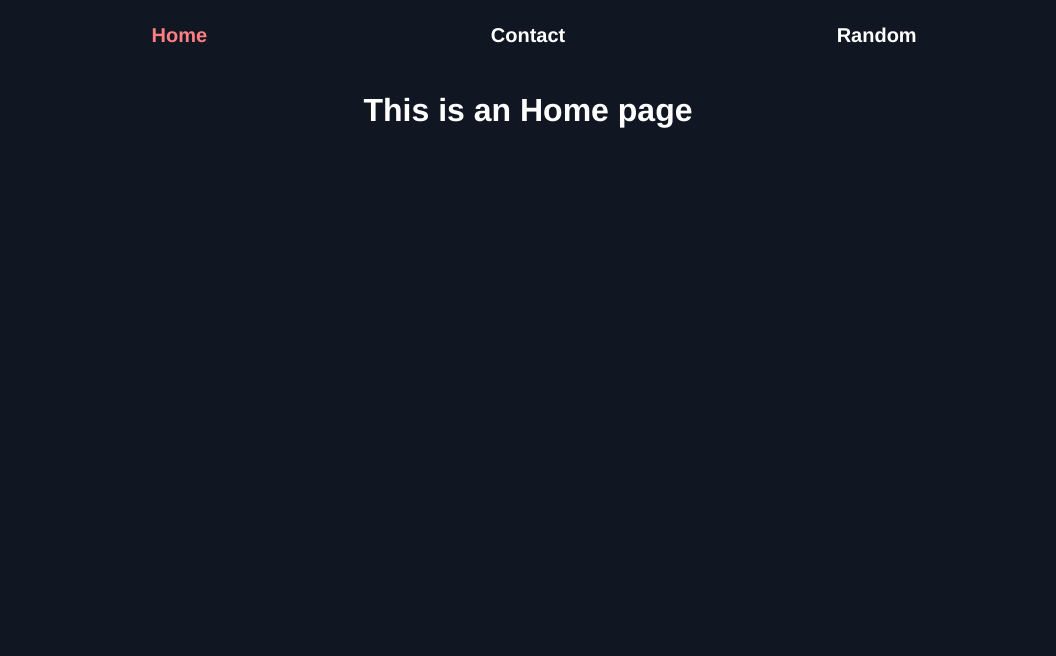
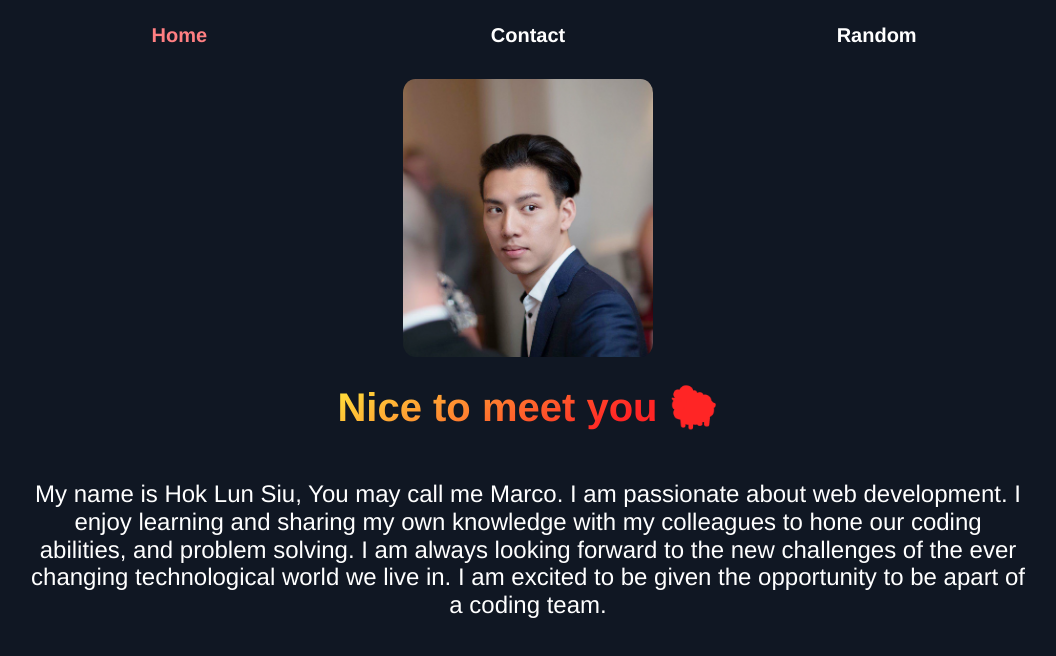
Before and after one commit to Pulse6/my-website, a Vue app: page /#/ in a window 1280 px wide. Shown: the top 656 px of the page, without its empty margins (112-1168 px from the left). Built offline with nearby package versions, Linux system fonts and the light colour scheme.

Commit message:
Update Home.vue

```diff
--- a/src/views/Home.vue
+++ b/src/views/Home.vue
@@ -1,7 +1,10 @@
 <template>
   <div class="home">
-    <!-- <img alt="Vue logo" src="../assets/logo.png"> -->
-    <h1>This is an Home page</h1>
+    <div class="about">
+      <img src="@/assets/me.jpeg" alt="">
+      <h1>Nice to meet you <span role="img" aria-label="sheep">🐑</span></h1>
+      <p>My name is Hok Lun Siu, You may call me Marco. I am passionate about web development. I enjoy learning and sharing my own knowledge with my colleagues to hone our coding abilities, and problem solving. I am always looking forward to the new challenges of the ever changing technological world we live in. I am excited to be given the opportunity to be apart of a coding team.</p>
+    </div>
   </div>
 </template>
 
@@ -11,3 +14,30 @@ export default {
   name: 'Home',
 }
 </script>
+
+<style scoped>
+.about {
+  display: grid;
+  align-items: center;
+  justify-items: center;
+  /* grid-template-rows: repeat(3, 1fr); */
+  margin: 0.5rem;
+}
+
+h1 {
+  font-size: 2.5rem;
+  background-color: #FFE53B;
+  background: linear-gradient(147deg, #FFE53B 0%, #FF2525 74%);
+  background-clip: text;
+  -webkit-text-fill-color: transparent;
+}
+
+p {
+  font-size: 1.5rem;
+}
+
+img {
+  max-width: 250px;
+  border-radius: 5%;
+}
+</style>
```
